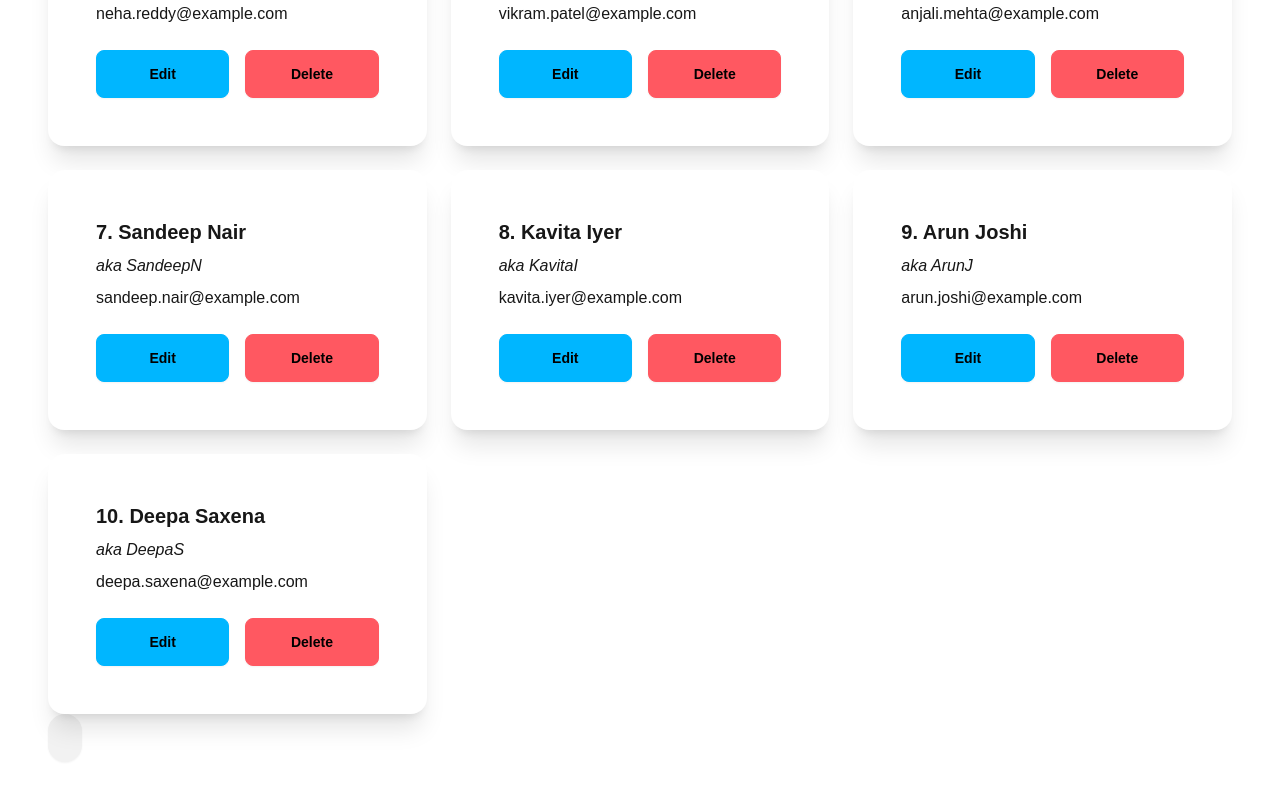
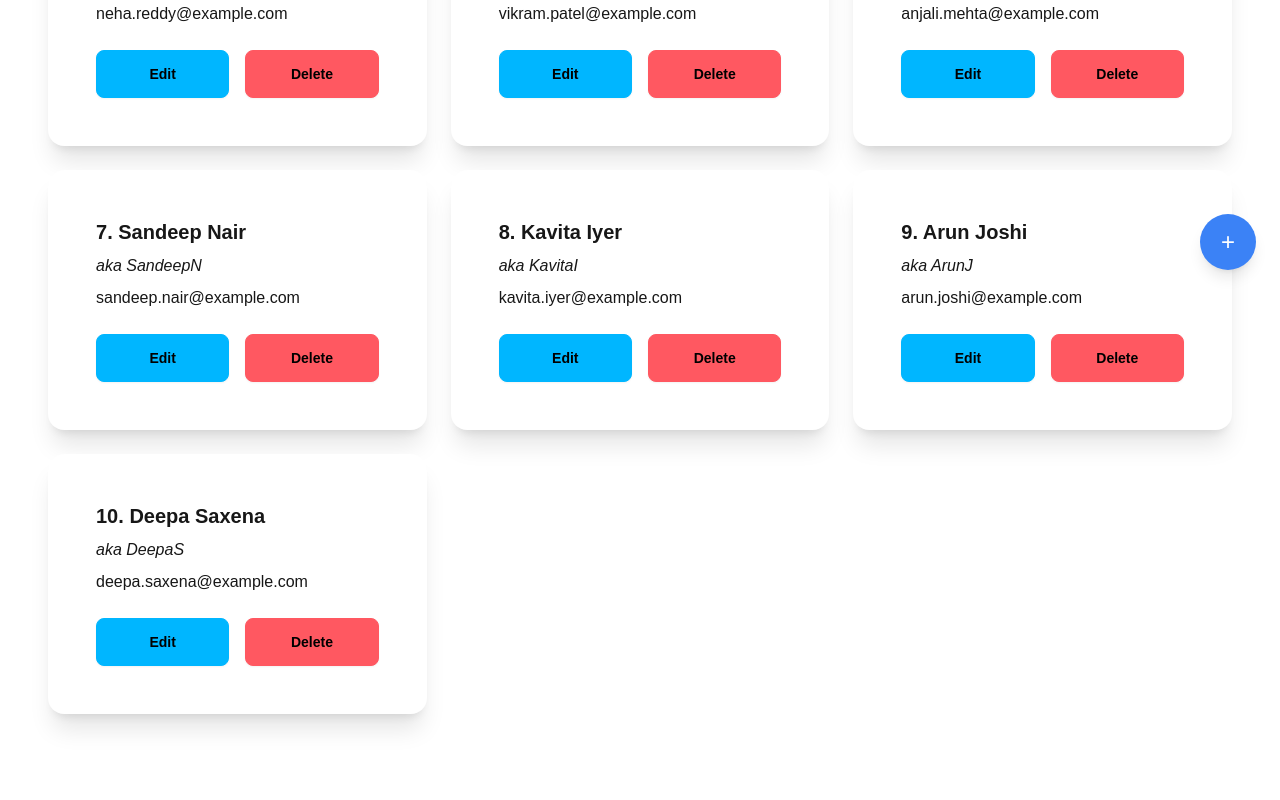
Before and after one commit to jailbreakerVC/crud-app, a Next.js app: page / in a window 1280 px wide. Shown: the part 506-1306 px from the top of the page. After the commit the page ends 1268 px from the top, so only its background shows below. Built offline with nearby package versions, Linux system fonts and the light colour scheme.

Commit message:
Integrate plus button in home screen

```diff
--- a/app/page.js
+++ b/app/page.js
@@ -1,5 +1,6 @@
 
 import Card from "./components/card";
+import FloatingButton from "./components/plusButton";
 
 export default async function Home() {
 
@@ -15,7 +16,9 @@ export default async function Home() {
           <Card key={user.id} user={user} index={index} />
         ))}
       </div>
-      <button className="btn rounded-full"></button>
+      <div class="fixed bottom-6 right-6">
+        <FloatingButton></FloatingButton>
+    </div>
     </div>
   );
 }
```
